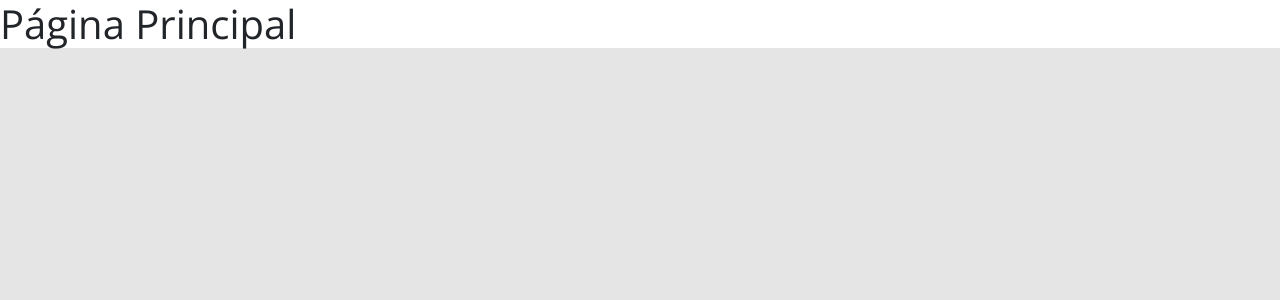
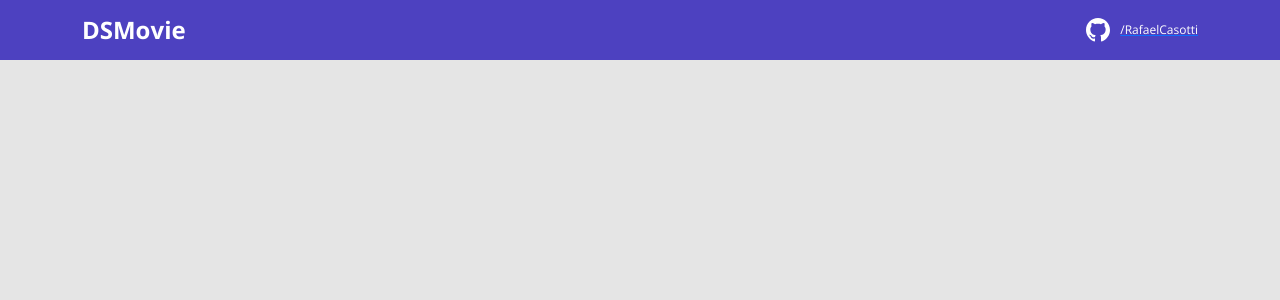
Before and after one commit to RafaelCasotti/dsmovie, a React (Create React App) app in the folder frontend/: page / in a window 1280 px wide. Shown: the top 300 px of the page. Built offline with nearby package versions, Linux system fonts and the light colour scheme; the HTML template or start-up script is replaced by a standard one.

Commit message:
@RafaelCasotti [Task: Navbar]

```diff
--- a/frontend/src/App.tsx
+++ b/frontend/src/App.tsx
@@ -1,7 +1,8 @@
+import Navbar from "./components/Navbar";
 
 function App() {
   return (
-    <h1>Página Principal</h1>
+    <Navbar />
   );
 }
 
--- /dev/null
+++ b/frontend/src/components/Navbar/index.tsx
@@ -0,0 +1,22 @@
+import {ReactComponent as GithubIcon} from 'assets/img/Github.svg.svg';
+import './styles.css';
+
+function Navbar(){
+
+    return (
+        <header>
+      <nav className='container'>
+        <div className='dsmovie-nav-content'>
+        <h1>DSMovie</h1>
+        <a href="https://github.com/RafaelCasotti">
+          <div className='dsmovie-contact-container'><GithubIcon />
+          <p className='dsmovie-contact-link'>/RafaelCasotti</p>
+          </div>
+        </a>
+        </div>
+      </nav>
+    </header>
+    )
+}
+
+export default Navbar;
--- /dev/null
+++ b/frontend/src/components/Navbar/styles.css
@@ -0,0 +1,30 @@
+header{
+    background-color:var(--color-primary);
+    height: 60px;
+    display: flex;
+    align-items: center;
+}
+
+.dsmovie-nav-content{
+    display: flex;
+    justify-content: space-between;
+    align-items: center;
+    color: #fff
+}
+
+.dsmovie-nav-content h1{
+    margin: 0;
+    font-weight: 700 ;
+    font-size: 24px;
+}
+
+.dsmovie-contact-container{
+    display: flex;
+    align-items: center;
+}
+
+.dsmovie-contact-link{
+    margin: 0 0 0 10px;
+    font-size: 12px;
+    color: #fff
+}
--- a/frontend/tsconfig.json
+++ b/frontend/tsconfig.json
@@ -1,5 +1,6 @@
 {
   "compilerOptions": {
+    "baseUrl": "./src",
     "target": "es5",
     "lib": [
       "dom",
```
Also changed, not shown: frontend/src/assets/img/Github.svg.svg (added).
